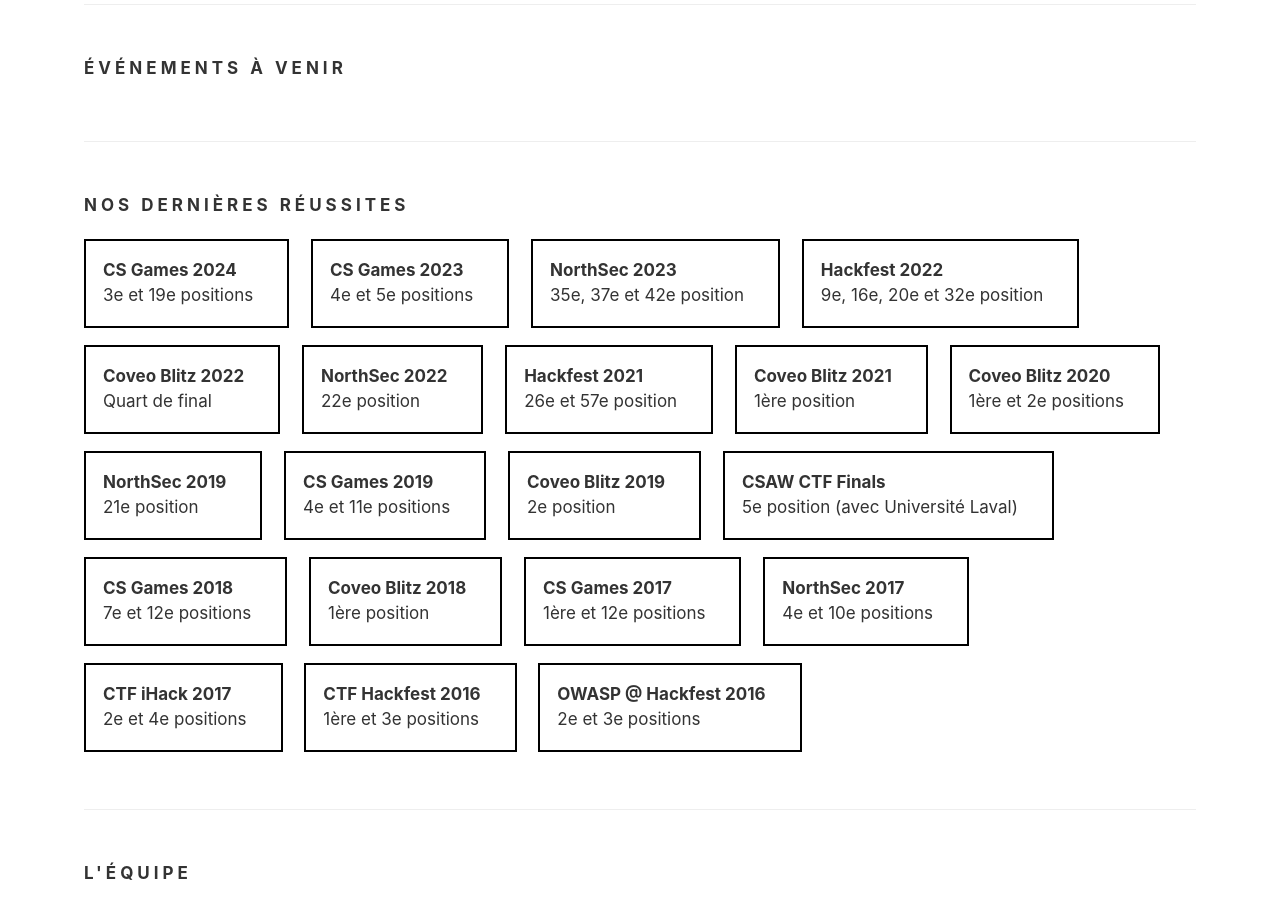
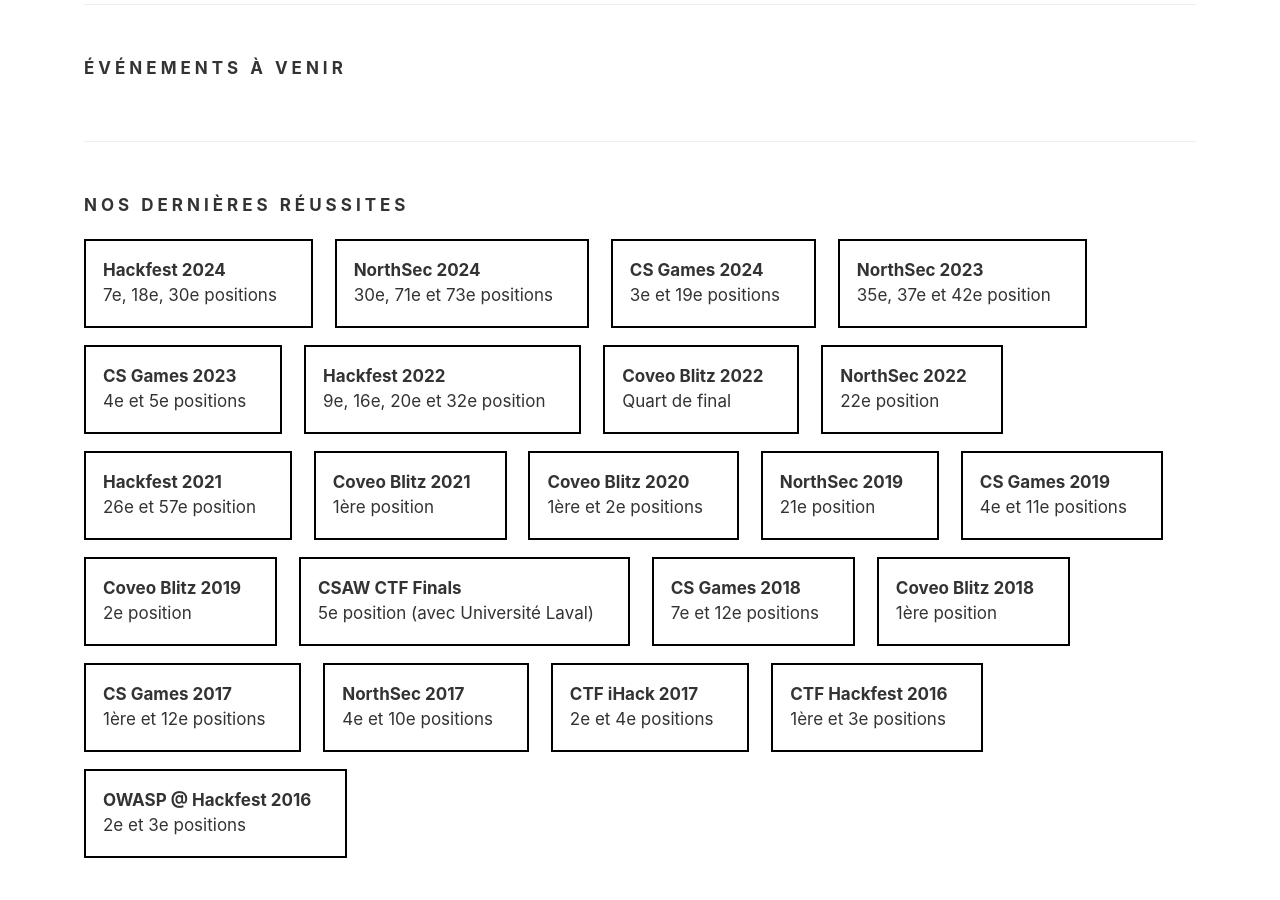
Before and after one commit to JDIS/Website, a Jekyll site: the page built from _pages/index.html, in a window 1280 px wide and 900 px high, scrolled down 2171 px. Built offline with Jekyll 4.4.1, drawn with Linux system fonts in a browser that asks for light colours; nearby versions of some CDN libraries; some web fonts are replaced.

Commit message:
add the rest

```diff
--- a/_data/achievements.json
+++ b/_data/achievements.json
@@ -1,15 +1,23 @@
 [
+  {
+    "event": "Hackfest 2024",
+    "achievement": "7e, 18e, 30e positions"
+  },
+  {
+    "event": "NorthSec 2024",
+    "achievement": "30e, 71e et 73e positions"
+  },
   {
     "event": "CS Games 2024",
     "achievement": "3e et 19e positions"
   },
   {
+    "event": "NorthSec 2023",
+    "achievement": "35e, 37e et 42e position"
+  },
+  {
     "event": "CS Games 2023",
     "achievement": "4e et 5e positions"
-  },
-  {
-    "event": "NorthSec 2023",
-    "achievement": "35e, 37e et 42e position"
   },
   {
     "event": "Hackfest 2022",
```
